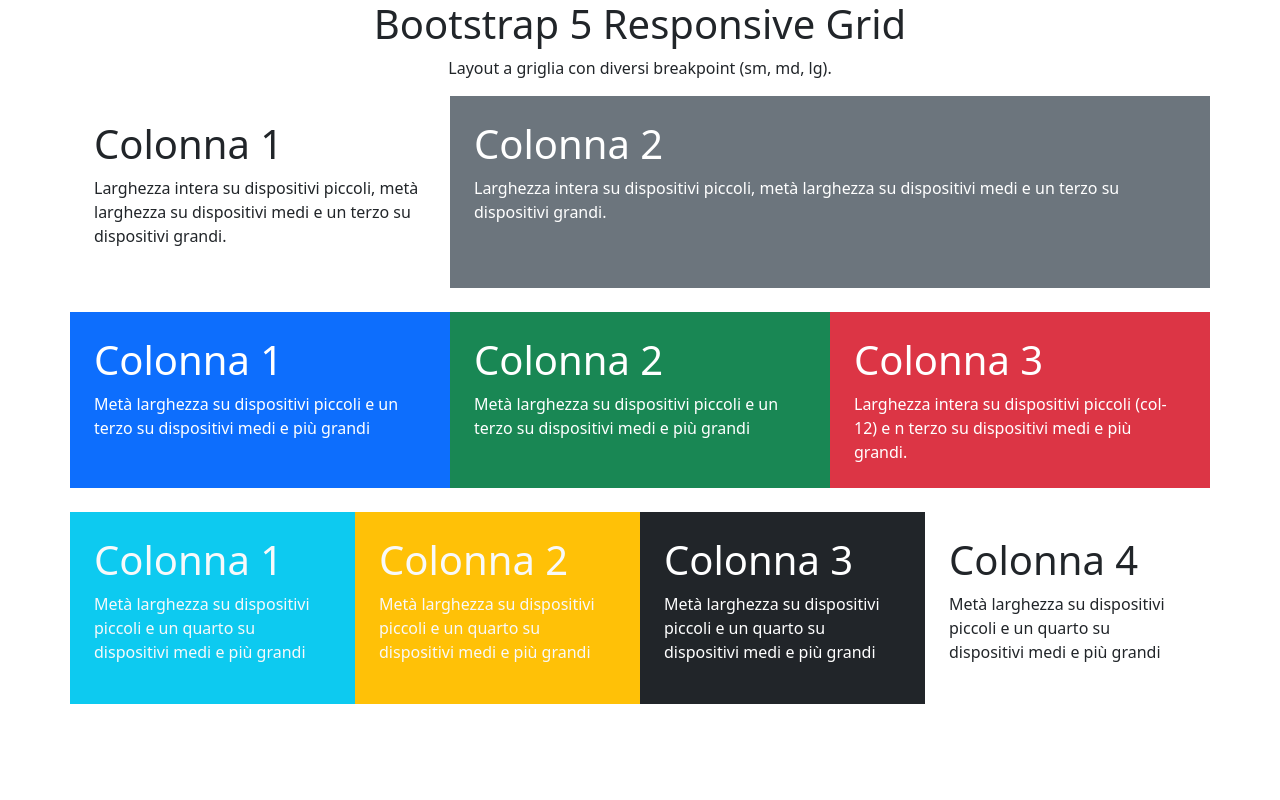
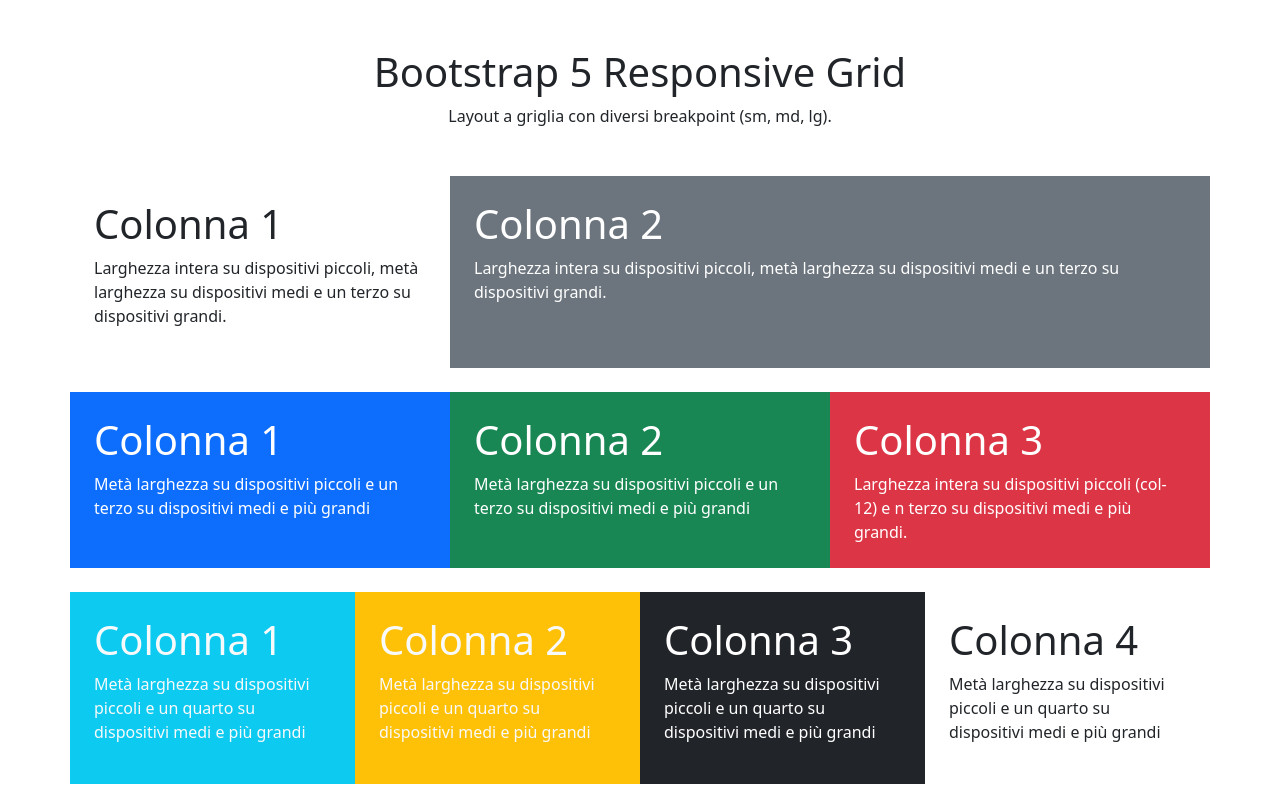
Before and after one commit to MattiaNatella/htmlcss-bootstrap-layout, a plain HTML site: page index.html in a window 1280 px wide. Drawn offline with nearby package versions, Linux system fonts and the light colour scheme.

Commit message:
fixed padding/margin

```diff
--- a/index.html
+++ b/index.html
@@ -18,11 +18,11 @@
 <body>
 
   <main>
-    <div class="container text-center">
+    <div class="container pt-5 text-center">
       <h1>Bootstrap 5 Responsive Grid</h1>
       <p>Layout a griglia con diversi breakpoint (sm, md, lg).</p>
     </div>
-    <div class="container">
+    <div class="container mt-5">
       <div class="row row-cols-1 row-cols-md-2">
         <div class="col col-lg-4 bg-gray p-4">
           <h1>Colonna 1</h1>
```
